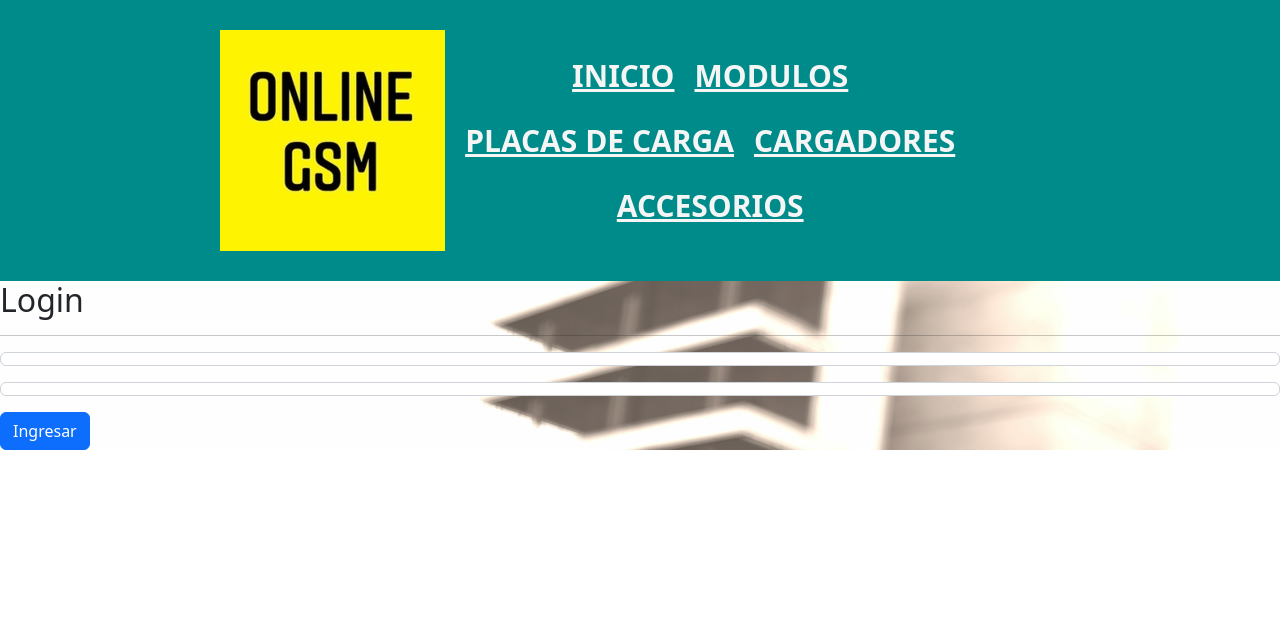
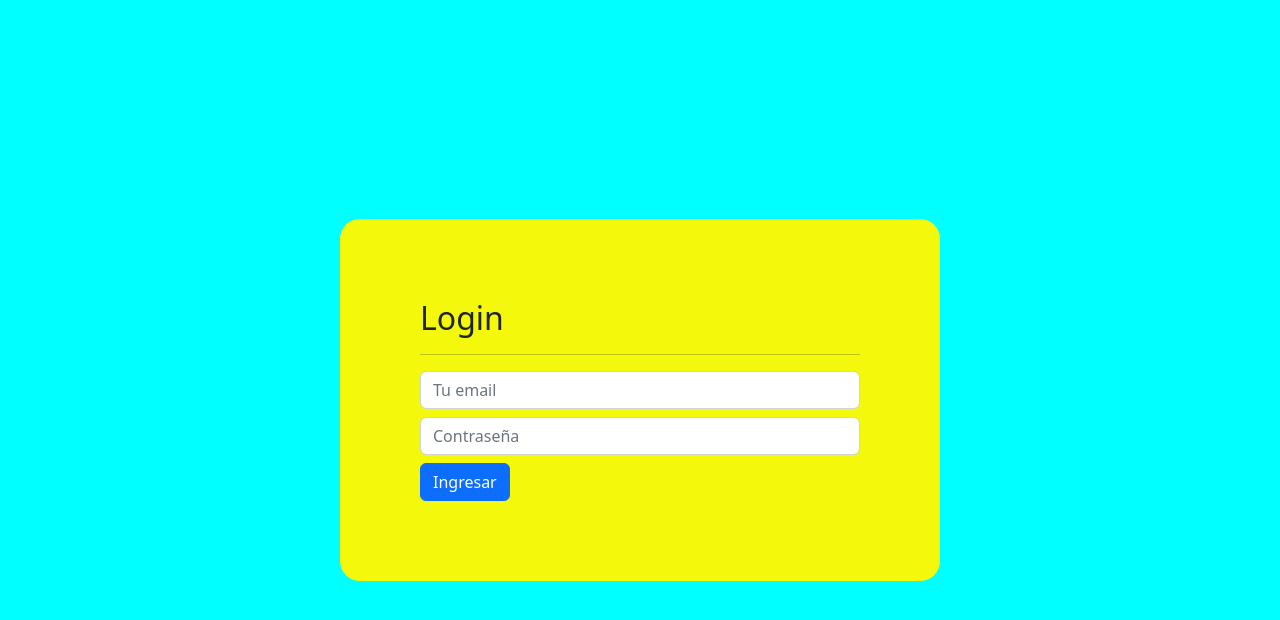
Before and after one commit to Christian-Mundel/Trabajo1.1-React.js, a React (Create React App) app: page /login in a window 1280 px wide. Shown: the top 620 px of the page. Built offline with nearby package versions, Linux system fonts and the light colour scheme; the HTML template or start-up script is replaced by a standard one.

Commit message:
Se sube Login

```diff
--- a/src/App.js
+++ b/src/App.js
@@ -1,38 +1,22 @@
-import { Navbar } from './components/Navbar/Navbar';
-import ItemListContainer from './components/ItemListContainer/ItemListContainer';
 import 'bootstrap/dist/css/bootstrap.min.css';
-import { BrowserRouter, Routes, Route, Navigate } from 'react-router-dom';
-import Nosotros from './components/Nosotros/Nosotros';
-import ItemDetailContainer from './ItemDetailContainer/ItemDetailContainer';
 import { CartProvider } from './context/CartContext';
-import Cart from "./components/Cart/Cart";
 import './index.css'
-import LoginScreen from './components/LoginScreen/LoginScreen';
+import { LoginProvider } from './context/LoginContext';
+import AppRouter from './routes/AppRouter';
+
 
 
 
 function App() {
 
   return (
-    <CartProvider>
-      <BrowserRouter>
-        <Navbar />
-        <div className='conFondo'>
+    <LoginProvider>
+      <CartProvider>
+        <AppRouter/>
 
-        <Routes>
-          <Route path='/' element={ <ItemListContainer /> }/>
-          <Route path='/productos/:categoryId' element={ <ItemListContainer /> }/>
-          <Route path='/cart' element={ <Cart /> }/>
-          <Route path='/detail/:itemId' element={ <ItemDetailContainer /> }/>
-          <Route path='/nosotros' element={ <Nosotros /> }/>
-          <Route path='/login' element={ <LoginScreen /> }/>
-          <Route path='*' element={ <Navigate to={"/"}/> }/>
-        </Routes>
-
-        {}
-        </div>
-      </BrowserRouter>
-    </CartProvider>
+        <div className='conFondo'></div>
+        </CartProvider>
+    </LoginProvider>
 
   );
 }
--- a/src/ItemDetailContainer/ItemDetailContainer.js
+++ b/src/ItemDetailContainer/ItemDetailContainer.js
@@ -1,8 +1,7 @@
 import { useEffect, useState } from "react"
 import { useParams } from "react-router-dom"
 import { pedirDatos } from "../components/helpers/pedirDatos"
-import ItemDetail from "../components/ItemDetail/ItemDetail"
-
+import ItemDetail from "../ItemDetailContainer/ItemDetailContainer"
 
 
 const ItemDetailContainer = () => {
--- a/src/components/LoginScreen/LoginScreen.js
+++ b/src/components/LoginScreen/LoginScreen.js
@@ -1,10 +1,26 @@
+import { useContext, useState } from 'react'
+import { LoginContext } from '../../context/LoginContext'
 import './LoginScreen.scss'
 
+const LoginScreen = () => {
+    const { login } = useContext(LoginContext)
 
-const LoginScreen = () => {
+    const [values, setValues] = useState({
+        email: '',
+        password: ''
+    })
+
+    const handleChange = (e) => {
+        setValues({
+            ...values,
+            [e.target.name]: e.target.value
+        })
+    }
 
     const handleSubmit = (e) => {
         e.preventDefault()
+
+        login(values)
     }
 
     return (
@@ -14,15 +30,21 @@ const LoginScreen = () => {
                 <hr/>
 
                 <form onSubmit={handleSubmit}>
-                    <imput
+                    <input
+                        onChange={handleChange}
+                        name="email"
+                        value={values.email}
                         type={'email'}
-                        className="form-control my-3"
+                        className="form-control my-2"
                         placeholder='Tu email'
                     />
 
-                    <imput
-                        type={'text'}
-                        className="form-control my-3"
+                    <input
+                        name="password"
+                        value={values.password}
+                        onChange={handleChange}
+                        type={'password'}
+                        className="form-control my-2"
                         placeholder='Contraseña'
                     />
 
--- a/src/components/LoginScreen/LoginScreen.scss
+++ b/src/components/LoginScreen/LoginScreen.scss
@@ -1,15 +1,16 @@
-.Login-container {
+.login-container {
     width: 100%;
     height: 100vh;
     display: flex;
     align-items: center;
+    justify-content: center;
     background-color: aqua;
 
 
-    .Login {
-        width: 500px;
-        padding: 20px;
-        background-color: white;
+    .login {
+        width: 600px;
+        padding: 80px;
+        background-color: rgb(244, 248, 10);
         border-radius: 20px;
     }
 
--- a/src/components/Navbar/Navbar.js
+++ b/src/components/Navbar/Navbar.js
@@ -1,8 +1,13 @@
 import './Navbar.scss'
 import CartWidget from '../CartWidget/CartWidget'
 import { Link } from 'react-router-dom'
+import { useContext } from 'react'
+import { LoginContext } from '../../context/LoginContext'
+// import { Button } from 'bootstrap'
 
 export const Navbar = ({red}) => {
+    const { user, logout } = useContext(LoginContext)
+
     return (
         <header className="header" style={{backgroundColor: red ? 'red' : 'darkcyan'}}>
             <div className="header__container">
@@ -14,10 +19,16 @@ export const Navbar = ({red}) => {
                     <Link to='/productos/placas de carga' className="navbar__link">Placas de Carga</Link>
                     <Link to='/productos/cargadores' className="navbar__link">Cargadores</Link>
                     <Link to='/productos/accesorios' className="navbar__link">Accesorios</Link>
+                    <Link to='/login' className='navbar__link'>Login</Link>
                 </nav>
 
                 <CartWidget />
             </div>
+
+            <div className='user'>
+                <h6>Bienvenidos: {user.email}</h6>
+                <button className='btn btn-danger' onClick={logout}>logout</button>
+            </div>
         </header>
     )
 }
--- a/src/components/Navbar/Navbar.scss
+++ b/src/components/Navbar/Navbar.scss
@@ -30,4 +30,14 @@
             }
         }
     }
+
+    .user {
+        max-width: 900px;
+        margin: 0 auto;
+        display: flex;
+        justify-content: space-between;
+        align-items: center;
+        color: aliceblue;
+        padding: 20px;
+    }
 }
--- /dev/null
+++ b/src/context/LoginContext.js
@@ -0,0 +1,58 @@
+import { createContext, useState } from "react";
+
+
+
+export const LoginContext = createContext()
+
+const MOCK_USERS = [
+    {
+        id: 1,
+        email: 'admin@online.com',
+        password: 'admin'
+    },
+    {
+        id: 2,
+        email: 'christian@online.com',
+        password: 'chris'
+    },
+    {
+        id: 3,
+        email: 'naty@online.com',
+        password: 'nat'
+    },
+]
+
+export const LoginProvider = ({children}) => {
+    const [user, setUser] = useState({
+        email: null,
+        logged: false
+    })
+
+    const login = (values) => {
+        const match = MOCK_USERS.find((user) => user.email === values.email && user.password === values.password)
+
+        if (match) {
+            setUser({
+                email: match.email,
+                logged: true
+            })
+        }
+    }
+
+    const logout = () => {
+        setUser({
+            email: null,
+            logged: false
+        })
+    }
+
+    return (
+        <LoginContext.Provider value={{
+            user,
+            login,
+            logout
+        }}>
+            {children}
+        </LoginContext.Provider>
+    )
+}
--- /dev/null
+++ b/src/routes/AppRouter.js
@@ -0,0 +1,25 @@
+import { BrowserRouter } from 'react-router-dom';
+import { useContext } from 'react';
+import { LoginContext } from '../context/LoginContext';
+import PrivateRoutes from './PrivateRoutes';
+import PublicRoutes from './PublicRoutes';
+
+
+
+
+const AppRouter = () => {
+    const { user } = useContext(LoginContext)
+
+    return (
+        <BrowserRouter>
+        {
+            user.logged
+            ? <PrivateRoutes />
+            : <PublicRoutes />
+        }
+
+        </BrowserRouter>
+    )
+}
+
+export default AppRouter
--- /dev/null
+++ b/src/routes/PrivateRoutes.js
@@ -0,0 +1,26 @@
+import { Navbar } from '../components/Navbar/Navbar';
+import ItemListContainer from '../components/ItemListContainer/ItemListContainer';
+import Nosotros from '../components/Nosotros/Nosotros';
+import ItemDetailContainer from '../ItemDetailContainer/ItemDetailContainer';
+import Cart from '../components/Cart/Cart';
+import { Routes, Route, Navigate } from 'react-router-dom';
+
+
+const PrivateRoutes = () => {
+
+    return (
+        <>
+            <Navbar />
+            <Routes>
+                <Route path='/' element={ <ItemListContainer /> }/>
+                <Route path='/productos/:categoryId' element={ <ItemListContainer /> }/>
+                <Route path='/detail/:itemId' element={ <ItemDetailContainer /> } />
+                <Route path='/cart' element={ <Cart /> } />
+                <Route path='/nosotros' element={ <Nosotros /> }/>
+                <Route path='*' element={ <Navigate to={"/"}/> }/>
+            </Routes>
+        </>
+    )
+}
+
+export default PrivateRoutes
--- /dev/null
+++ b/src/routes/PublicRoutes.js
@@ -0,0 +1,14 @@
+import LoginScreen from '../components/LoginScreen/LoginScreen';
+import { Routes, Route, Navigate } from 'react-router-dom';
+
+const PublicRoutes = () => {
+
+    return (
+        <Routes>
+            <Route path='/login' element={ <LoginScreen /> }/>
+            <Route path='*' element={ <Navigate to={"/login"}/> }/>
+        </Routes>
+    )
+}
+
+export default PublicRoutes
```
